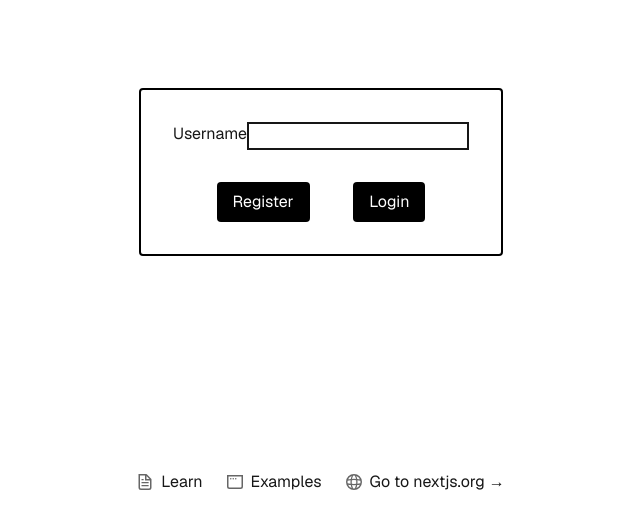
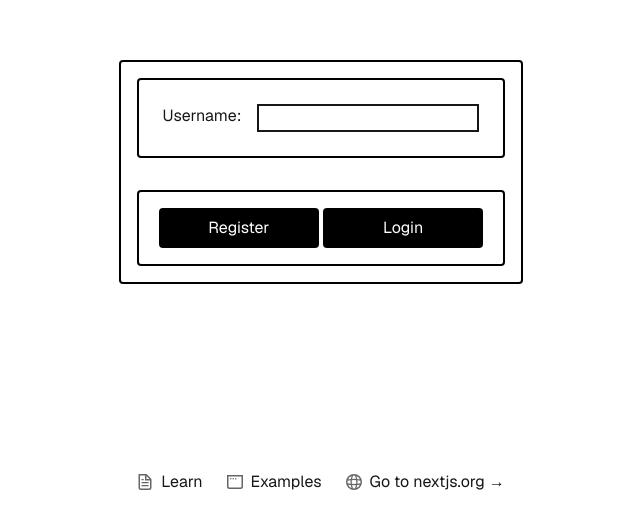
Before and after one commit to dscmari/tourdebar_3, a Next.js app: page / in a window 1280 px wide. Shown: the part 228-756 px from the top of the page, without its empty margins (319-959 px from the left). Built offline with nearby package versions, Linux system fonts and the light colour scheme.

Commit message:
Add some stylings

```diff
--- a/src/components/Button.tsx
+++ b/src/components/Button.tsx
@@ -5,7 +5,7 @@ function Button(props: any) {
       type="submit"
       id={props.id}
       onClick={props.onClickHandler}
-      className="cursor-pointer text-white bg-black py-2 px-4 rounded">
+      className="cursor-pointer text-white bg-black py-2 px-4 rounded w-40">
       {props.btnCntntTxt}
     </button>
   );
--- a/src/components/Form.tsx
+++ b/src/components/Form.tsx
@@ -15,12 +15,14 @@ function Form() {
   return (
     <form
       action={selectedAction === 'register' ? addUser : getUser}
-      className="border-2 border-black rounded p-4 flex justify-evenly flex-col">
-      <div className="p-4 flex justify-evenly">
-        <label htmlFor="username">Username</label>
-        <input type="email" className="border-2" name="email" />
+      className="border-2 border-black rounded flex justify-evenly flex-col">
+      <div className="border-2 border-black rounded p-4 m-4 flex justify-evenly">
+        <label className="m-2" htmlFor="username">
+          Username:
+        </label>
+        <input type="email" className="border-2 m-2" name="email" />
       </div>
-      <div className="p-4 flex justify-evenly">
+      <div className="border-2 border-black rounded p-4 m-4 flex justify-evenly">
         <Button
           id={'register'}
           onClickHandler={selectActionHandler}
```
